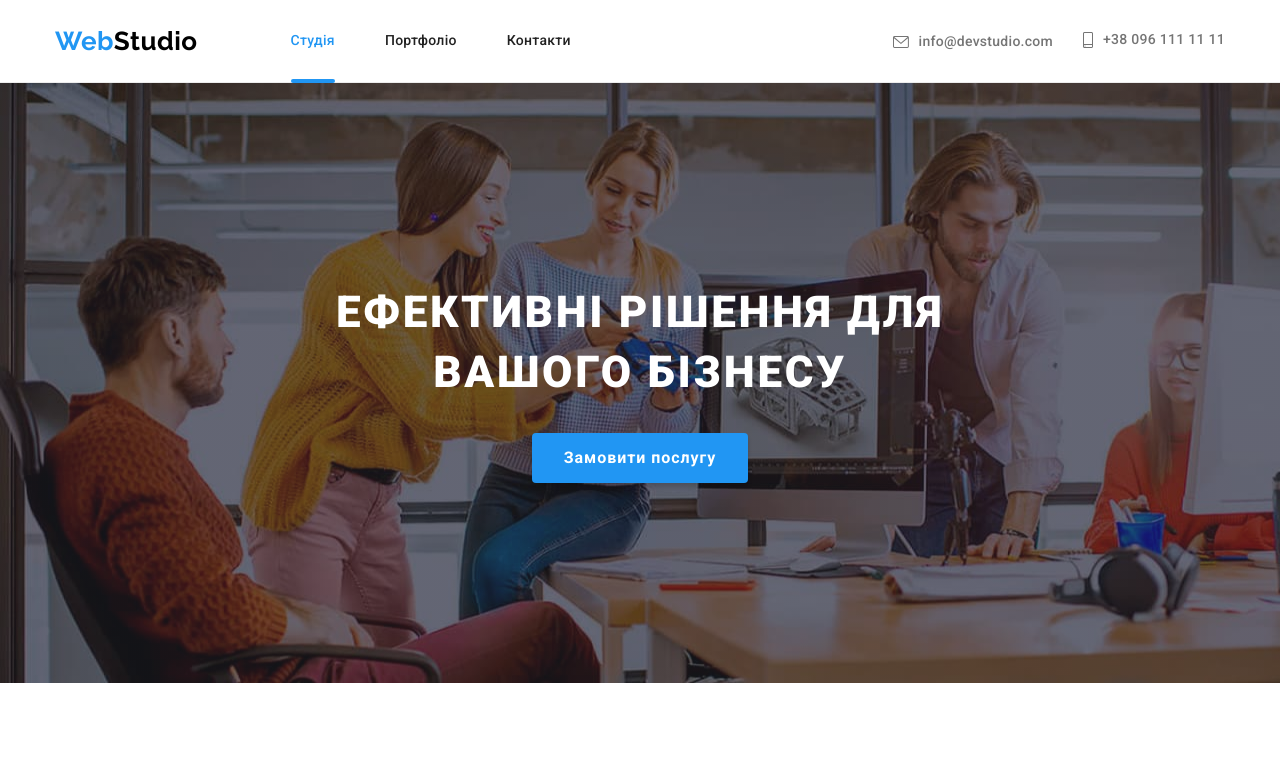
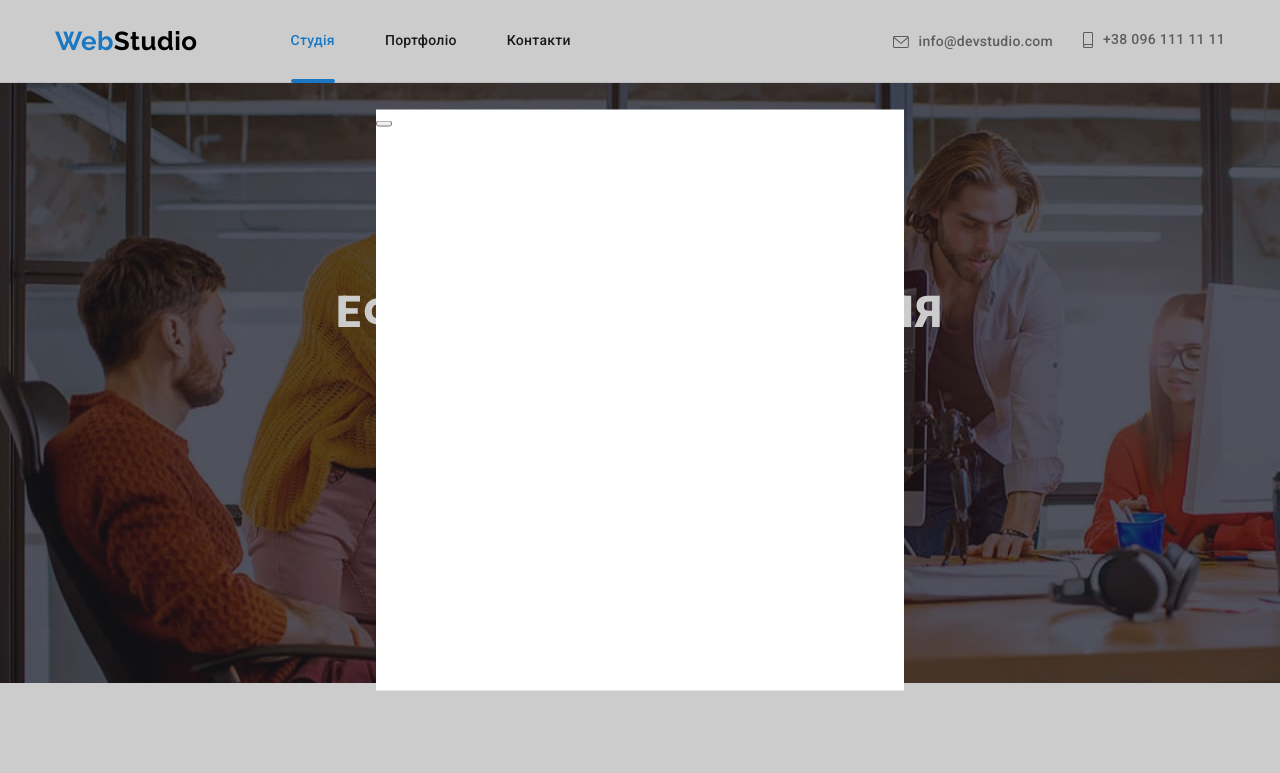
Before and after one commit to nicktudan/goit-markup-hw-05, a plain HTML site: page index.html in a window 1280 px wide. Shown: the top 773 px of the page. Drawn offline with nearby package versions, Linux system fonts and the light colour scheme.

Commit message:
Додає модальне вікно

```diff
--- a/css/styles.css
+++ b/css/styles.css
@@ -31,6 +31,7 @@
 Накладений колір фону rgba(47, 48, 58, 0.4);
 Накладений фон картки Чим займаємося rgba(47, 48, 58, 0.8);
 Накладений фон картки Портфодіо  rgba(33, 150, 243, 0.9);
+Фон Модального вікна rgba(0, 0, 0, 0.2);
 Прехід 250ms cubic-bezier(0.4, 0, 0.2, 1);
 Основний шрифт тексту Roboto, sans-serif;
 Шрифт логотипу Raleway, sans-serif; */
@@ -70,6 +71,7 @@
     --overlay-card-work: rgba(47, 48, 58, 0.8);
     --overlay-card-portfolio: rgba(33, 150, 243, 0.9);
     --transition-dur-tf: 250ms cubic-bezier(0.4, 0, 0.2, 1);
+    --backdrop-bg-color: rgba(0, 0, 0, 0.2);
     --pimary-font-text: Roboto, sans-serif;
     --font-logo: Raleway, sans-serif;
 }
@@ -691,3 +693,25 @@ header {border-bottom: 1px solid var(--header-border-color);}
 .portfolio-link:focus .portfolio-overlay {
     transform: translateY(0%);
 }
+
+/* Оформлення модального вікна */
+
+.backdrop {
+    position: fixed;
+    top: 0;
+    left: 0;
+    z-index: 999;
+    width: 100%;
+    height: 100%;
+    background-color: var(--backdrop-bg-color);
+}
+
+.modal {
+    position: absolute;
+    top: 50%;
+    left: 50%;
+    transform: translate(-50%, -50%);
+    width: 528px;
+    height: 581px;
+    background-color: var(--pimary-bg-color);
+}
--- a/index.html
+++ b/index.html
@@ -478,5 +478,11 @@
         </div>
     </footer>
 
+    <div class="backdrop">
+        <div class="modal">
+            <button class="modal-btn-close" type="button"></button>
+        </div>
+    </div>
+
 </body>
 </html>
```
